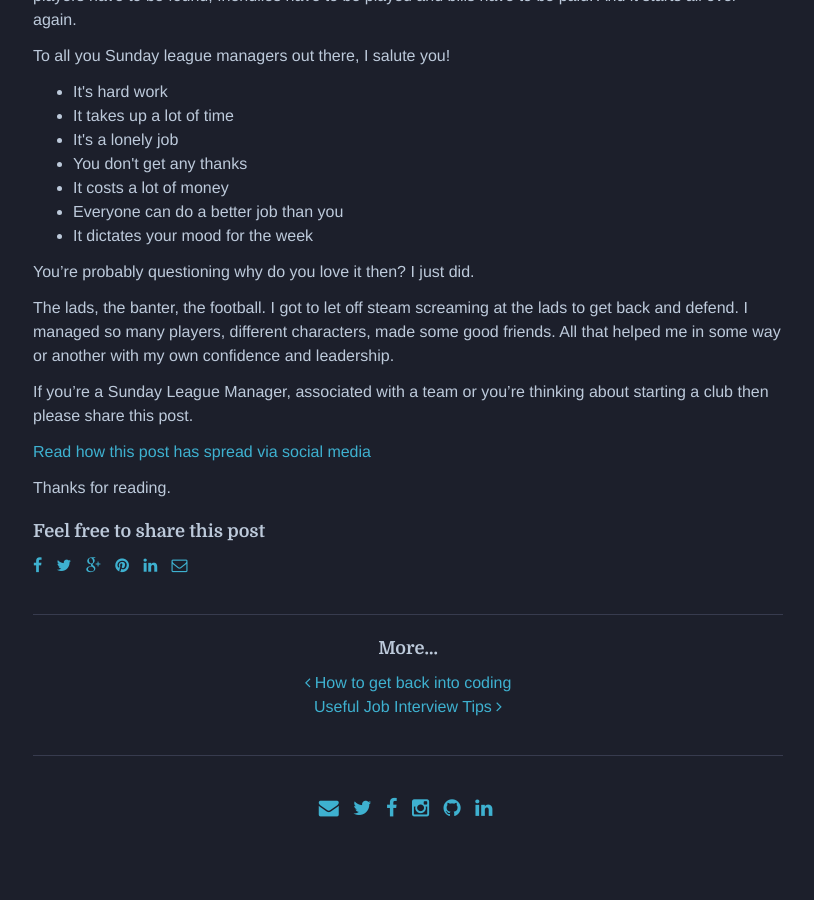
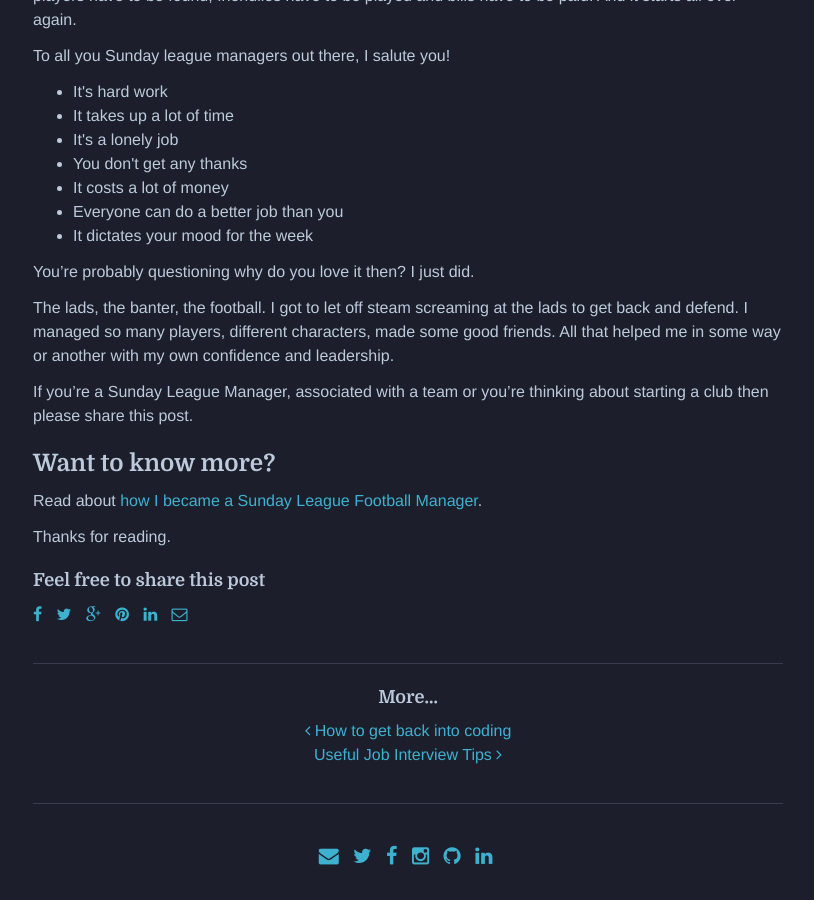
Before and after one commit to iamjimtaylor/iamjimtaylor, a Jekyll site: the page built from _posts/2016-03-28-running-a-sunday-league-football-team.md, in a window 1280 px wide and 900 px high, scrolled down 11095 px. Shown: the whole window, without its empty margins (232-1046 px from the left). Built offline with Jekyll 4.4.1, drawn with Linux system fonts in a browser that asks for light colours; comment, search, counter and statistics services are not loaded; before the commit the page ends 11947 px from its top, so only the background shows below that.

Commit message:
article links

```diff
--- a/_posts/2016-03-28-running-a-sunday-league-football-team.md
+++ b/_posts/2016-03-28-running-a-sunday-league-football-team.md
@@ -249,4 +249,5 @@ The lads, the banter, the football. I got to let off steam screaming at the lads
 
 If you're a Sunday League Manager, associated with a team or you're thinking about starting a club then please share this post.
 
-<a href="http://iamjimtaylor.com/posts/one-piece-of-good-content/">Read how this post has spread via social media</a>
+### Want to know more?
+Read about <a href="https://iamjimtaylor.com/posts/how-i-became-a-sunday-league-football-manager/">how I became a Sunday League Football Manager</a>.
```
Also changed, not shown: _posts/2016-04-21-how-i-became-a-sunday-league-football-manager.md (+3 -0 lines).
